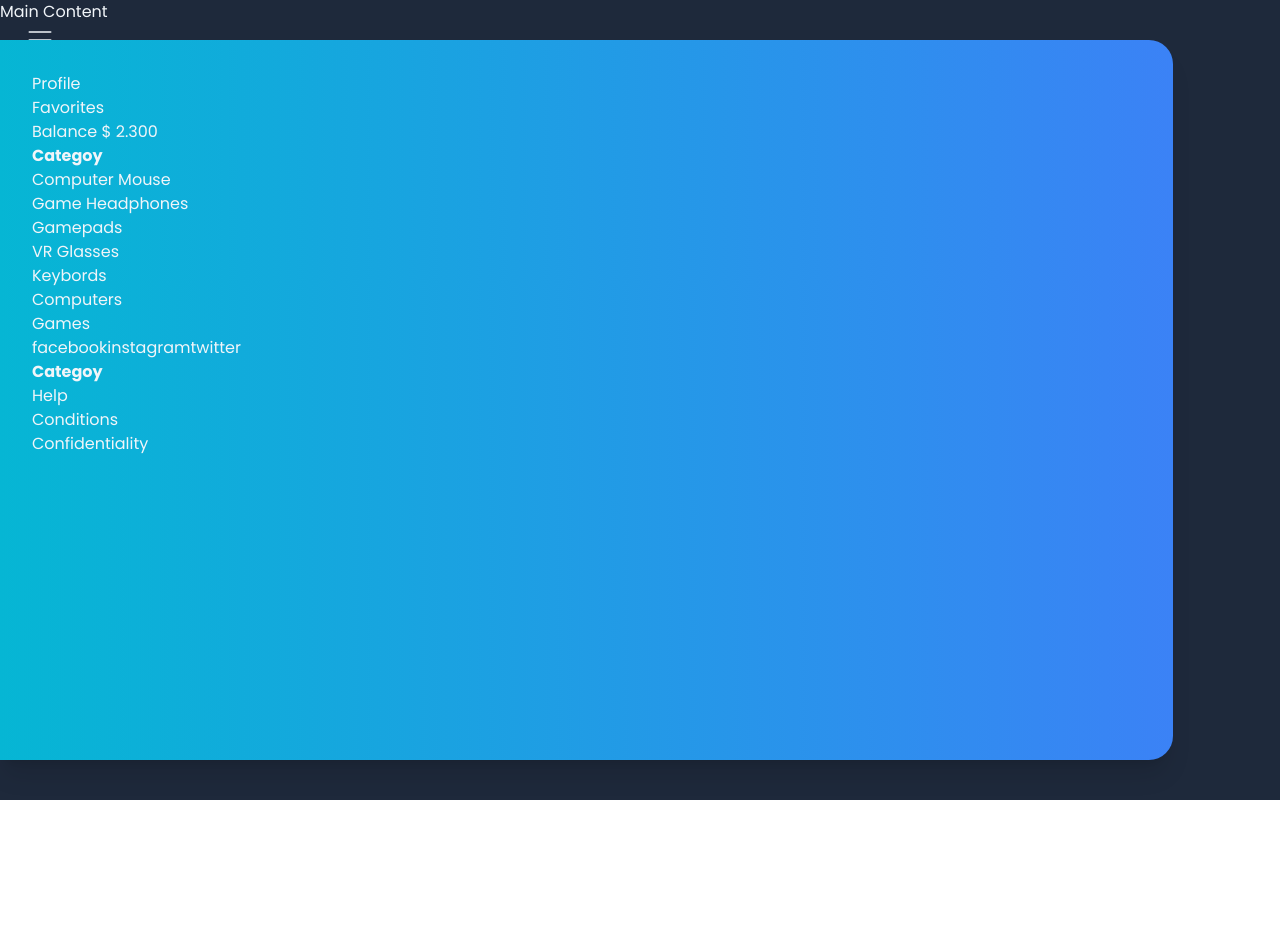
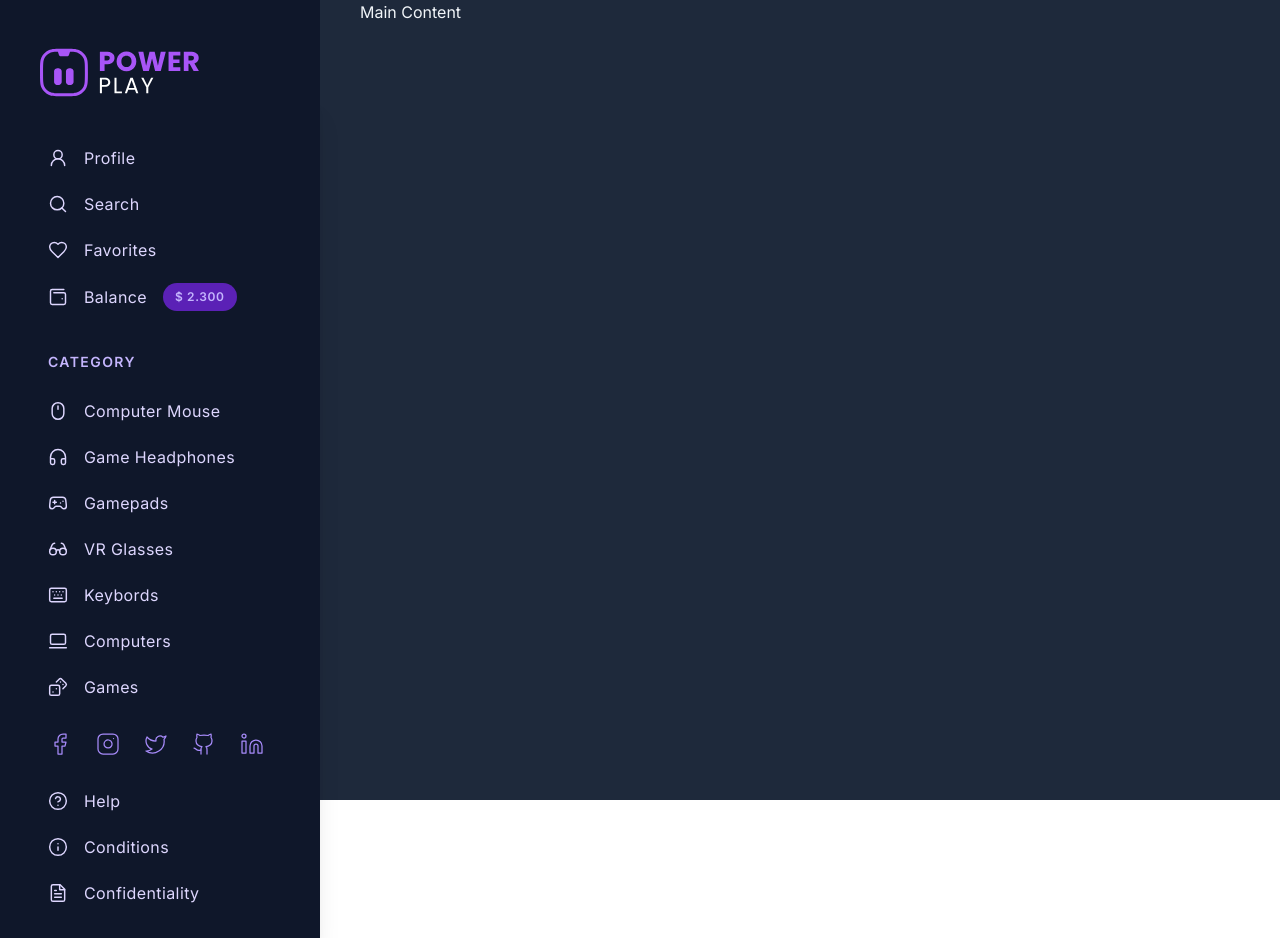
Before and after one commit to RodolfoAmorim/react-shop, a React (Vite) app: page / in a window 1280 px wide. Before the commit the page ends 800 px from the top, so only its background shows below. Built offline with nearby package versions, Linux system fonts and the light colour scheme.

Commit message:
:sparkles: sidebar creation

```diff
--- a/index.html
+++ b/index.html
@@ -12,7 +12,7 @@
     <link rel="icon" type="image/png" sizes="16x16" href="/favicon-16x16.png" />
     <link rel="manifest" href="/site.webmanifest" />
     <link
-      href="https://fonts.googleapis.com/css2?family=Poppins:wght@200;300;400;500;600;700;800;900&display=swap"
+      href="https://fonts.googleapis.com/css2?family=Inter:wght@200;300;400;500;600;700;800;900&display=swap"
       rel="stylesheet"
     />
   </head>
--- a/src/App.tsx
+++ b/src/App.tsx
@@ -1,54 +1,11 @@
-import { Menu } from 'lucide-react'
+import { Sidebar } from './components/sidebar'
+
 import './global.css'
 
 export function App() {
   return (
-    <main className='w-full min-h-screen bg-slate-800 text-slate-100'>
-      <aside>
-        <button className='w-8 h-3 absolute top-6 left-6'>
-          <Menu strokeWidth={1.25} size={32} />
-        </button>
-
-        <nav className='fixed bg-red-400 w-11/12 rounded-r-3xl p-8 shadow-xl bg-gradient-to-r from-cyan-500 to-blue-500 top-10 bottom-10'>
-          <div>
-            <ul>
-              <li>Profile</li>
-              <li>Favorites</li>
-              <li>
-                Balance <span>$ 2.300</span>
-              </li>
-            </ul>
-          </div>
-
-          <div>
-            <strong>Categoy</strong>
-            <ul>
-              <li>Computer Mouse</li>
-              <li>Game Headphones</li>
-              <li>Gamepads</li>
-              <li>VR Glasses</li>
-              <li>Keybords</li>
-              <li>Computers</li>
-              <li>Games</li>
-            </ul>
-          </div>
-
-          <div>
-            <span>facebook</span>
-            <span>instagram</span>
-            <span>twitter</span>
-          </div>
-
-          <div>
-            <strong>Categoy</strong>
-            <ul>
-              <li>Help</li>
-              <li>Conditions</li>
-              <li>Confidentiality</li>
-            </ul>
-          </div>
-        </nav>
-      </aside>
+    <main className='w-full min-h-screen bg-slate-800 text-slate-100 xl:flex xl:gap-10'>
+      <Sidebar />
 
       <div className=''>
         <h1>Main Content</h1>
--- /dev/null
+++ b/src/components/sidebar/index.tsx
@@ -0,0 +1,143 @@
+import { useEffect, useState } from 'react'
+import { SidebarGroup } from '../sidebarGroup'
+import { SidebarLink } from '../sidebarLink'
+import {
+  Menu,
+  X,
+  User2,
+  Search,
+  Heart,
+  Wallet2,
+  Mouse,
+  Headphones,
+  Gamepad2,
+  Glasses,
+  Keyboard,
+  Laptop2,
+  Dices,
+  Facebook,
+  Instagram,
+  Twitter,
+  Github,
+  Linkedin,
+  HelpCircle,
+  Info,
+  FileText,
+} from 'lucide-react'
+
+export function Sidebar() {
+  const [openSide, setOpenSide] = useState(false)
+
+  // open mobile controls
+  const handleOpenSidebar = () => {
+    setOpenSide(!openSide)
+  }
+
+  // scroll page controls
+  useEffect(() => {
+    const handleBlockPageScroll = () => {
+      document.body.classList.add('scroll--block')
+    }
+
+    const handleReleasePageScroll = () => {
+      document.body.classList.remove('scroll--block')
+    }
+
+    if (openSide) {
+      handleBlockPageScroll()
+    } else {
+      handleReleasePageScroll()
+    }
+
+    return () => {
+      handleReleasePageScroll()
+    }
+  }, [openSide])
+
+  return (
+    <aside className='xl:w-80 xl:bg-slate-900 xl:pt-12 xl:max-h-screen'>
+      <span className='hidden xl:block px-10'>
+        <img src='/images/logo.svg' className='w-40' />
+      </span>
+
+      <button
+        className='w-8 h-3 absolute top-6 left-6 xl:hidden'
+        onClick={handleOpenSidebar}
+      >
+        <Menu strokeWidth={1.25} size={32} />
+      </button>
+
+      <nav
+        className={`${
+          openSide
+            ? 'left-0 translate-x-0 visible opacity-100'
+            : '-left-full -translate-x-3 invisible opacity-0'
+        } fixed w-11/12 rounded-r-3xl p-8 shadow-xl bg-gradient-to-bl from-violet-500 to-violet-800 top-6 bottom-6 flex flex-col items-start justify-center transition-all duration-500 sm:overflow-auto sm:justify-start sm:w-4/6 md:top-10 md:bottom-10 xl:bg-transparent xl:relative xl:top-auto xl:left-auto xl:bottom-auto xl:from-slate-900 xl:to-slate-900 xl:rounded-none xl:w-full xl:visible xl:opacity-100 xl:translate-x-0 xl:pt-0`}
+      >
+        <button
+          className='w-10 h-10 flex items-center justify-center bg-violet-50/30 text-violet-50 rounded-lg absolute top-8 right-8 xl:hidden'
+          onClick={handleOpenSidebar}
+        >
+          <X strokeWidth={1.25} />
+        </button>
+
+        <div className='w-full flex items-center justify-start gap-4 xl:hidden'>
+          <img
+            src='/images/users/default.svg'
+            className='w-12 rounded-full outline outline-4 outline-violet-300/50'
+          />
+          <p className='text-lg leading-relaxed tracking-wider font-normal text-violet-50/80'>
+            Login
+          </p>
+        </div>
+
+        <div className='scroll flex-1 w-full overflow-auto flex flex-col items-start justify-start gap-10 px-4 pb-8 mt-12 sm:flex-none md:flex-1 md:pb-0 xl:flex-1 xl:overflow-auto'>
+          <SidebarGroup>
+            <SidebarLink text='Profile' icon={User2} />
+            <SidebarLink text='Search' icon={Search} />
+            <SidebarLink text='Favorites' icon={Heart} />
+            <SidebarLink text='Balance' icon={Wallet2} tag='$ 2.300' />
+          </SidebarGroup>
+
+          <div className='w-full'>
+            <SidebarGroup title='Category'>
+              <SidebarLink text='Computer Mouse' icon={Mouse} />
+              <SidebarLink text='Game Headphones' icon={Headphones} />
+              <SidebarLink text='Gamepads' icon={Gamepad2} />
+              <SidebarLink text='VR Glasses' icon={Glasses} />
+              <SidebarLink text='Keybords' icon={Keyboard} />
+              <SidebarLink text='Computers' icon={Laptop2} />
+              <SidebarLink text='Games' icon={Dices} />
+            </SidebarGroup>
+          </div>
+        </div>
+
+        <div className='w-full space-y-4 pt-4 px-4'>
+          <div className='flex items-center justify-start gap-6 py-4'>
+            <span className='text-violet-400'>
+              <Facebook strokeWidth={1.25} />
+            </span>
+            <span className='text-violet-400'>
+              <Instagram strokeWidth={1.25} />
+            </span>
+            <span className='text-violet-400'>
+              <Twitter strokeWidth={1.25} />
+            </span>
+            <span className='text-violet-400'>
+              <Github strokeWidth={1.25} />
+            </span>
+            <span className='text-violet-400'>
+              <Linkedin strokeWidth={1.25} />
+            </span>
+          </div>
+
+          <SidebarGroup>
+            <SidebarLink text='Help' icon={HelpCircle} />
+            <SidebarLink text='Conditions' icon={Info} />
+            <SidebarLink text='Confidentiality' icon={FileText} />
+          </SidebarGroup>
+        </div>
+      </nav>
+    </aside>
+  )
+}
--- /dev/null
+++ b/src/components/sidebarGroup/index.tsx
@@ -0,0 +1,21 @@
+import { ReactNode } from 'react'
+
+interface SidebarGroupProps {
+  children: ReactNode
+  title?: string
+}
+
+export function SidebarGroup({ children, title }: SidebarGroupProps) {
+  return (
+    <>
+      {title && (
+        <strong className='uppercase text-sm font-semibold tracking-widest text-violet-300 leading-relaxed mb-6 block'>
+          {title}
+        </strong>
+      )}
+      <ul className='w-full flex flex-col items-start justify-start gap-5'>
+        {children}
+      </ul>
+    </>
+  )
+}
--- /dev/null
+++ b/src/components/sidebarLink/index.tsx
@@ -0,0 +1,21 @@
+import { ElementType } from 'react'
+
+interface SidebarLinkProps {
+  icon: ElementType
+  text: string
+  tag?: string
+}
+
+export function SidebarLink({ text, tag, icon: Icon }: SidebarLinkProps) {
+  return (
+    <li className='flex items-center justify-start gap-4 text-violet-200 font-normal tracking-wide leading-relaxed'>
+      <Icon size={20} strokeWidth={1.75} />
+      {text}
+      {tag && (
+        <span className='bg-violet-800 py-2 px-3 rounded-full text-xs leading-none font-semibold text-violet-300 tracking-wider'>
+          {tag}
+        </span>
+      )}
+    </li>
+  )
+}
--- a/src/global.css
+++ b/src/global.css
@@ -1,3 +1,29 @@
 @tailwind base;
 @tailwind components;
 @tailwind utilities;
+
+body {
+  -webkit-font-smoothing: antialiased;
+}
+
+/* scrolls configs */
+
+.scroll--block {
+  @apply overflow-hidden
+}
+
+.scroll::-webkit-scrollbar {
+  @apply appearance-none
+}
+
+.scroll::-webkit-scrollbar:vertical {
+  @apply w-[2px];
+}
+
+.scroll::-webkit-scrollbar-thumb {
+  @apply bg-violet-50/50 rounded-full border border-violet-50;
+}
+
+.scroll::-webkit-scrollbar-track {
+  @apply rounded-full border bg-violet-50/10;
+}
--- a/tailwind.config.js
+++ b/tailwind.config.js
@@ -4,7 +4,7 @@ export default {
   theme: {
     extend: {
       fontFamily: {
-        sans: ['Poppins', 'sans-serif'],
+        sans: ['Inter', 'sans-serif'],
       },
     },
   },
```
Also changed, not shown: public/images/users/default.svg (added).
